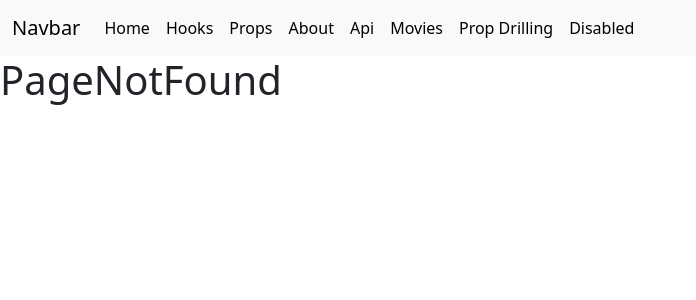
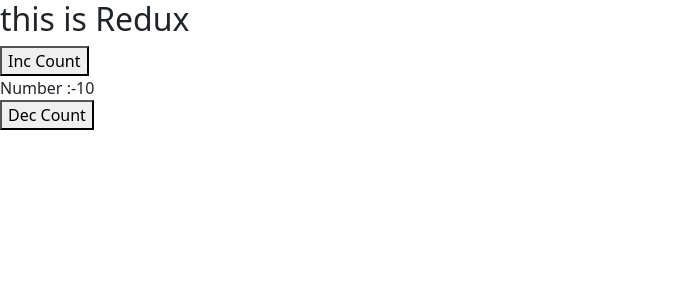
Before and after one commit to Ranjitk0001/React, a React (Create React App) app in the folder ReactNotesInProject/react-note-topic-ways/: page /redux in a window 1280 px wide. Shown: the top 300 px of the page, without its empty margins (0-696 px from the left). Built offline with nearby package versions, Linux system fonts and the light colour scheme.

Commit message:
Redux
Redux Install:- npm install redux react-redux

it is very complicated hooks but it is most power full in state .
cause not limit of hooks

```diff
--- a/ReactNotesInProject/react-note-topic-ways/src/App.js
+++ b/ReactNotesInProject/react-note-topic-ways/src/App.js
@@ -16,6 +16,7 @@
 // import Api2 from "./component/Api/Api2";
 
 import { createContext } from "react";
+import Count from "./component/Hooks/Redux/Count";
 
 
 const firstName = createContext();
@@ -39,6 +40,7 @@
               <Route path="/api" element={<Api4 />} />
               <Route path="/movies" element={<MoviesApi />} />
               <Route path="/PropDrilling" element={<One />} />
+              <Route path="/redux" element={<Count />} />
             </Routes>
           </Router>
 
--- /dev/null
+++ b/ReactNotesInProject/react-note-topic-ways/src/component/Hooks/Redux/Action/Index.js
@@ -0,0 +1,15 @@
+
+
+export const intCount=()=>{
+
+    return{
+        type:"increment"
+    }
+}
+
+export const decCount=()=>{
+
+    return{
+        type:"decrement"
+    }
+}
--- /dev/null
+++ b/ReactNotesInProject/react-note-topic-ways/src/component/Hooks/Redux/Count.js
@@ -0,0 +1,23 @@
+import React from 'react';
+import { useSelector,useDispatch } from 'react-redux';
+import { intCount,decCount } from './Action/Index';
+
+
+
+const Count = () => {
+
+    const val=useSelector((state) => state.updateNumber)
+    // alert(val)
+    const dispatch=useDispatch();
+  return (
+    <>
+    <h2> this is Redux</h2>
+      <button onClick={()=>dispatch(intCount())}>Inc Count</button>
+       <div>Number :-{val}</div>
+      <button onClick={()=>dispatch(decCount())}>Dec Count</button>
+
+    </>
+  )
+}
+
+export default Count
--- /dev/null
+++ b/ReactNotesInProject/react-note-topic-ways/src/component/Hooks/Redux/Reducers/IncDec.js
@@ -0,0 +1,17 @@
+
+const initialState=10;
+const updateNumber=(state=initialState,action)=>{
+
+    if(action.type==='increment'){
+        return state + 500;
+    }
+    else if(action.type === 'decrement'){
+        return state - 500;
+    }
+    else{
+        return state;
+    }
+
+
+}
+export default updateNumber;
--- /dev/null
+++ b/ReactNotesInProject/react-note-topic-ways/src/component/Hooks/Redux/Reducers/index.js
@@ -0,0 +1,9 @@
+import{combineReducers} from 'redux';
+import updateNumber from './IncDec';
+
+const rootReducer = combineReducers({
+    updateNumber,
+
+}
+);
+export default rootReducer;
--- /dev/null
+++ b/ReactNotesInProject/react-note-topic-ways/src/component/Hooks/Redux/Stored.js
@@ -0,0 +1,6 @@
+import { createStore } from "redux";
+import rootReducer from "./Reducers";
+
+const store=createStore(rootReducer);
+
+export default store;
--- a/ReactNotesInProject/react-note-topic-ways/src/component/Routing/RouteNavbar.js
+++ b/ReactNotesInProject/react-note-topic-ways/src/component/Routing/RouteNavbar.js
@@ -39,6 +39,9 @@
         <li className="nav-item">
           <NavLink className="nav-link active" to={'/PropDrilling'}>Prop Drilling</NavLink>
         </li>
+        <li className="nav-item">
+          <NavLink className="nav-link active" to={'/redux'}>Hook Redux</NavLink>
+        </li>
 
         <li className="nav-item">
           <NavLink className="nav-link disabled" aria-disabled="true">Disabled</NavLink>
--- a/ReactNotesInProject/react-note-topic-ways/src/index.js
+++ b/ReactNotesInProject/react-note-topic-ways/src/index.js
@@ -5,10 +5,21 @@
 import reportWebVitals from './reportWebVitals';
 import 'bootstrap/dist/css/bootstrap.min.css';
 
+import store from './component/Hooks/Redux/Stored';
+import { Provider } from 'react-redux';
+
+store.subscribe(()=>console.log(store.getState()) );
+
 const root = ReactDOM.createRoot(document.getElementById('root'));
 root.render(
   <React.StrictMode>
+
+    <Provider store={store}>
+
     <App />
+
+    </Provider>
+
   </React.StrictMode>
 );
 
```
Also changed, not shown: ReactNotesInProject/react-note-topic-ways/package.json (+4 -3 lines), 1 other file (tests, documents, lock files or other folders).
